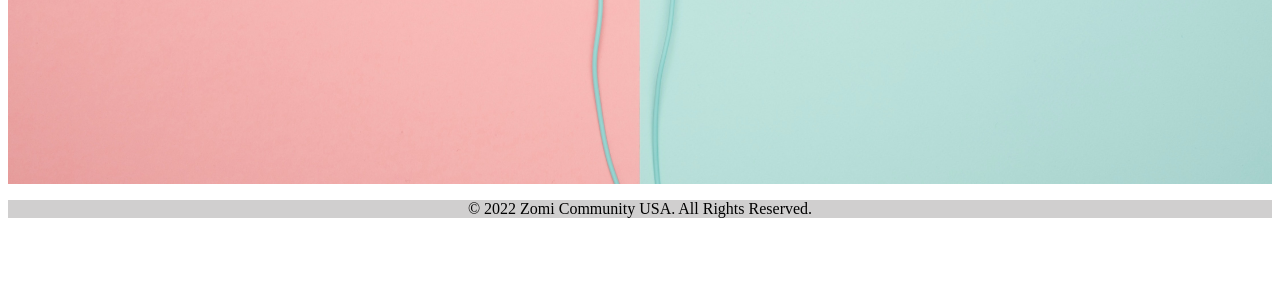
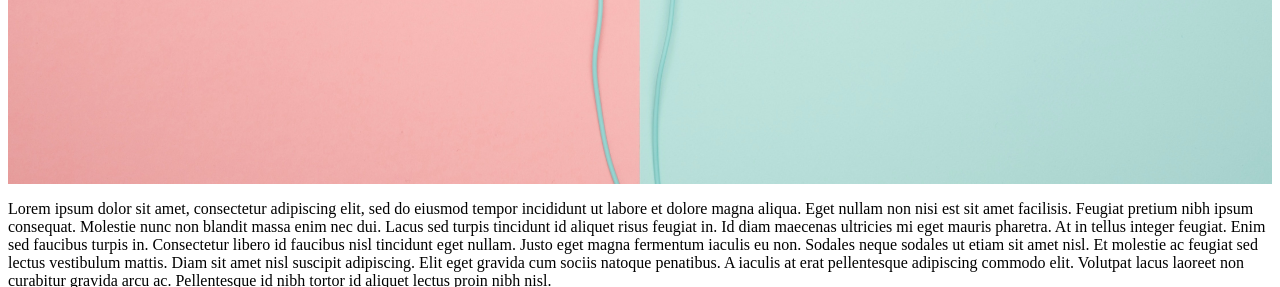
Before and after one commit to kmung/ziusa22, a PHP site: page / in a window 1280 px wide. Shown: the part 1040-1327 px from the top of the page. Run offline with PHP 8.4, Linux system fonts and the light colour scheme; some libraries are stand-ins or nearby versions.

Commit message:
lorem ipsum

```diff
--- a/index.php
+++ b/index.php
@@ -1,8 +1,28 @@
 <?php include_once 'header.php'; ?>
 
 <!--Welcome banner-->
-<div class="welcome-banner">
+<div class="welcome-banner"></div>
 
+<div class="profile">
+    <p>
+    Lorem ipsum dolor sit amet, consectetur adipiscing elit, sed do eiusmod tempor incididunt ut labore et dolore magna aliqua. Eget nullam non nisi est sit amet facilisis. Feugiat pretium nibh ipsum consequat. Molestie nunc non blandit massa enim nec dui. Lacus sed turpis tincidunt id aliquet risus feugiat in. Id diam maecenas ultricies mi eget mauris pharetra. At in tellus integer feugiat. Enim sed faucibus turpis in. Consectetur libero id faucibus nisl tincidunt eget nullam. Justo eget magna fermentum iaculis eu non. Sodales neque sodales ut etiam sit amet nisl. Et molestie ac feugiat sed lectus vestibulum mattis. Diam sit amet nisl suscipit adipiscing. Elit eget gravida cum sociis natoque penatibus. A iaculis at erat pellentesque adipiscing commodo elit. Volutpat lacus laoreet non curabitur gravida arcu ac. Pellentesque id nibh tortor id aliquet lectus proin nibh nisl.
+    </p>
+
+    <p>
+    Faucibus vitae aliquet nec ullamcorper sit amet. Ut sem nulla pharetra diam sit amet. Bibendum arcu vitae elementum curabitur vitae nunc sed velit. Nibh venenatis cras sed felis eget velit aliquet sagittis id. Leo vel fringilla est ullamcorper eget nulla facilisi etiam. Sit amet nisl purus in mollis nunc sed. Tempor commodo ullamcorper a lacus vestibulum sed arcu non. Pretium vulputate sapien nec sagittis aliquam malesuada bibendum arcu. At tempor commodo ullamcorper a lacus vestibulum sed arcu non. Vulputate enim nulla aliquet porttitor lacus. Ac turpis egestas maecenas pharetra convallis posuere morbi. Pharetra magna ac placerat vestibulum lectus. Dolor magna eget est lorem ipsum dolor sit. Lacus vel facilisis volutpat est velit. Nunc scelerisque viverra mauris in aliquam sem. Eget aliquet nibh praesent tristique.
+    </p>
+
+    <p>
+    Dui id ornare arcu odio ut. Vitae ultricies leo integer malesuada nunc. Elit eget gravida cum sociis natoque penatibus et magnis dis. Magnis dis parturient montes nascetur ridiculus mus mauris vitae. Etiam dignissim diam quis enim lobortis. Ut diam quam nulla porttitor massa id neque. Volutpat odio facilisis mauris sit. Condimentum mattis pellentesque id nibh. Nam libero justo laoreet sit amet cursus. Quis viverra nibh cras pulvinar mattis nunc sed blandit. Habitant morbi tristique senectus et netus et malesuada fames. Velit laoreet id donec ultrices. Porttitor leo a diam sollicitudin tempor id eu. Quam adipiscing vitae proin sagittis nisl. Vitae purus faucibus ornare suspendisse sed nisi. Turpis egestas sed tempus urna et. Nec dui nunc mattis enim. Tempus egestas sed sed risus pretium quam vulputate dignissim. Massa massa ultricies mi quis hendrerit.
+    </p>
+
+    <p>
+    In cursus turpis massa tincidunt. Ipsum dolor sit amet consectetur adipiscing elit duis tristique sollicitudin. Aliquam ultrices sagittis orci a scelerisque purus semper eget. Cras fermentum odio eu feugiat pretium nibh ipsum consequat. Nunc sed blandit libero volutpat sed. Leo vel orci porta non pulvinar neque laoreet suspendisse interdum. Urna molestie at elementum eu facilisis sed. Nunc vel risus commodo viverra maecenas accumsan lacus vel. Nulla posuere sollicitudin aliquam ultrices sagittis orci a. Dui faucibus in ornare quam viverra orci sagittis. Habitant morbi tristique senectus et netus et malesuada fames. Nunc sed id semper risus in. Sociis natoque penatibus et magnis dis.
+    </p>
+
+    <p>
+    Non blandit massa enim nec dui nunc mattis. Tristique senectus et netus et. Urna condimentum mattis pellentesque id nibh tortor id. A lacus vestibulum sed arcu non odio euismod. Volutpat consequat mauris nunc congue nisi vitae. Faucibus pulvinar elementum integer enim. Est pellentesque elit ullamcorper dignissim cras tincidunt lobortis feugiat. Commodo nulla facilisi nullam vehicula. Pellentesque id nibh tortor id aliquet lectus proin nibh nisl. Integer quis auctor elit sed vulputate mi sit. Neque aliquam vestibulum morbi blandit cursus risus. Quam quisque id diam vel quam elementum. Nisl condimentum id venenatis a condimentum vitae sapien. Viverra accumsan in nisl nisi scelerisque eu.
+    </p>
 </div>
 
 
```
